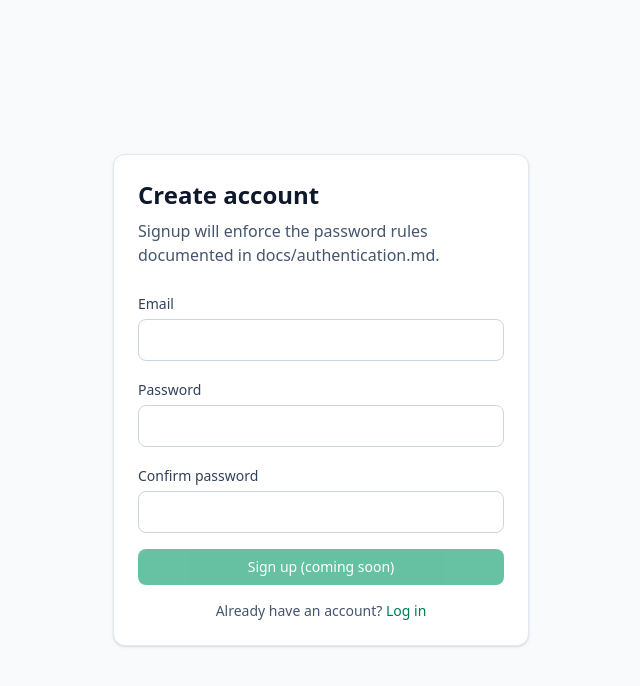
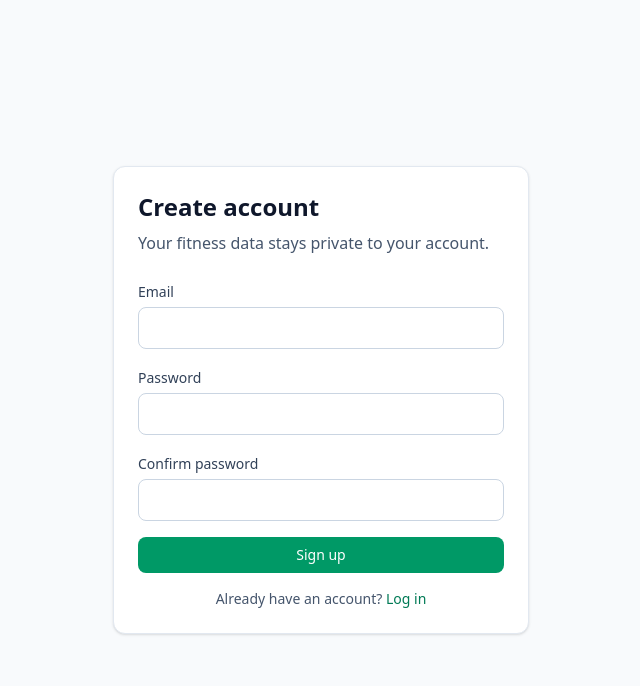
Before and after one commit to aperez-999/fitness-wellness-tracker, a React (Vite) app in the folder frontend/: page /signup in a window 1280 px wide. Shown: the top 686 px of the page, without its empty margins (319-959 px from the left). Built offline with nearby package versions, Linux system fonts and the light colour scheme; no server answers.

Commit message:
feat(auth): Wire live login and signup pages with session UI
Connect auth forms to the API, show validation errors, add header
logout, and surface the signed-in user on dashboard and profile views.

```diff
--- a/frontend/src/pages/DashboardPage.jsx
+++ b/frontend/src/pages/DashboardPage.jsx
@@ -2,6 +2,7 @@ import { Link } from "react-router-dom";
 
 import PageCard from "../components/PageCard.jsx";
 import PlaceholderPanel from "../components/PlaceholderPanel.jsx";
+import { useAuth } from "../context/AuthContext.jsx";
 
 const summaryCards = [
   { title: "Workouts", to: "/workouts", text: "Log exercise sessions" },
@@ -10,11 +11,14 @@ const summaryCards = [
 ];
 
 export default function DashboardPage() {
+  const { user } = useAuth();
+  const name = user?.displayName || user?.email?.split("@")[0] || "there";
+
   return (
     <div className="space-y-6">
       <PageCard
-        title="Welcome back"
-        description="Dashboard shell from Sprint 2 wireframes. Summary data will appear after logging features ship."
+        title={`Welcome back, ${name}`}
+        description="Use the sections below to track workouts, nutrition, and goals."
       >
         <div className="grid gap-4 sm:grid-cols-2 lg:grid-cols-3">
           {summaryCards.map((card) => (
--- a/frontend/src/pages/HomePage.jsx
+++ b/frontend/src/pages/HomePage.jsx
@@ -1,9 +1,11 @@
+import { Link, Navigate } from "react-router-dom";
 import { useEffect, useState } from "react";
-import { Link } from "react-router-dom";
 
+import { useAuth } from "../context/AuthContext.jsx";
 import { checkHealth } from "../lib/api.js";
 
 export default function HomePage() {
+  const { isAuthenticated, loading } = useAuth();
   const [apiStatus, setApiStatus] = useState("checking");
 
   useEffect(() => {
@@ -11,6 +13,10 @@ export default function HomePage() {
       .then(() => setApiStatus("ok"))
       .catch(() => setApiStatus("offline"));
   }, []);
+
+  if (!loading && isAuthenticated) {
+    return <Navigate to="/dashboard" replace />;
+  }
 
   return (
     <div className="mx-auto flex min-h-screen max-w-3xl flex-col justify-center px-4 py-12">
@@ -22,8 +28,8 @@ export default function HomePage() {
           Fitness & Wellness Tracker
         </h1>
         <p className="mt-4 text-slate-600">
-          Starter template with planned navigation, documentation, and API
-          health check. Authentication and data features arrive in Sprint 3.
+          Track workouts, nutrition, and wellness goals in one place. Create an
+          account or log in to get started.
         </p>
         <p className="mt-4 text-sm text-slate-500">
           API status:{" "}
@@ -56,12 +62,6 @@ export default function HomePage() {
           >
             Sign up
           </Link>
-          <Link
-            to="/dashboard"
-            className="rounded-lg border border-slate-300 px-4 py-2 text-sm font-medium text-slate-700 hover:bg-slate-50"
-          >
-            View dashboard shell
-          </Link>
         </div>
       </div>
     </div>
--- a/frontend/src/pages/LoginPage.jsx
+++ b/frontend/src/pages/LoginPage.jsx
@@ -1,39 +1,71 @@
-import { Link } from "react-router-dom";
+import { Link, Navigate, useLocation, useNavigate } from "react-router-dom";
+import { useState } from "react";
 
+import FormField from "../components/FormField.jsx";
 import PageCard from "../components/PageCard.jsx";
+import { useAuth } from "../context/AuthContext.jsx";
 
 export default function LoginPage() {
+  const { login, isAuthenticated, loading } = useAuth();
+  const navigate = useNavigate();
+  const location = useLocation();
+  const [email, setEmail] = useState("");
+  const [password, setPassword] = useState("");
+  const [error, setError] = useState("");
+  const [submitting, setSubmitting] = useState(false);
+
+  if (!loading && isAuthenticated) {
+    return <Navigate to="/dashboard" replace />;
+  }
+
+  async function handleSubmit(event) {
+    event.preventDefault();
+    setError("");
+    setSubmitting(true);
+
+    try {
+      await login({ email, password });
+      const redirectTo = location.state?.from || "/dashboard";
+      navigate(redirectTo, { replace: true });
+    } catch (err) {
+      setError(err.message || "Invalid email or password");
+    } finally {
+      setSubmitting(false);
+    }
+  }
+
   return (
     <div className="mx-auto flex min-h-screen max-w-md items-center px-4 py-12">
-      <PageCard
-        title="Log in"
-        description="Authentication wiring is planned for Sprint 3. This page matches the wireframe layout."
-      >
-        <form className="space-y-4" onSubmit={(e) => e.preventDefault()}>
-          <label className="block">
-            <span className="text-sm font-medium text-slate-700">Email</span>
-            <input
-              type="email"
-              className="mt-1 w-full rounded-lg border border-slate-300 px-3 py-2"
-              placeholder="you@example.com"
-              disabled
-            />
-          </label>
-          <label className="block">
-            <span className="text-sm font-medium text-slate-700">Password</span>
-            <input
-              type="password"
-              className="mt-1 w-full rounded-lg border border-slate-300 px-3 py-2"
-              placeholder="••••••••"
-              disabled
-            />
-          </label>
+      <PageCard title="Log in" description="Sign in to access your fitness data.">
+        <form className="space-y-4" onSubmit={handleSubmit}>
+          <FormField
+            id="login-email"
+            label="Email"
+            type="email"
+            value={email}
+            onChange={(e) => setEmail(e.target.value)}
+            placeholder="you@example.com"
+            autoComplete="email"
+          />
+          <FormField
+            id="login-password"
+            label="Password"
+            type="password"
+            value={password}
+            onChange={(e) => setPassword(e.target.value)}
+            autoComplete="current-password"
+          />
+          {error ? (
+            <p className="rounded-lg bg-rose-50 px-3 py-2 text-sm text-rose-700">
+              {error}
+            </p>
+          ) : null}
           <button
             type="submit"
-            className="w-full rounded-lg bg-emerald-600 px-4 py-2 text-sm font-medium text-white opacity-60"
-            disabled
+            disabled={submitting}
+            className="w-full rounded-lg bg-emerald-600 px-4 py-2 text-sm font-medium text-white hover:bg-emerald-700 disabled:opacity-60"
           >
-            Log in (coming soon)
+            {submitting ? "Signing in..." : "Log in"}
           </button>
         </form>
         <p className="mt-4 text-center text-sm text-slate-600">
--- a/frontend/src/pages/ProfilePage.jsx
+++ b/frontend/src/pages/ProfilePage.jsx
@@ -1,7 +1,10 @@
 import PageCard from "../components/PageCard.jsx";
 import PlaceholderPanel from "../components/PlaceholderPanel.jsx";
+import { useAuth } from "../context/AuthContext.jsx";
 
 export default function ProfilePage() {
+  const { user } = useAuth();
+
   return (
     <PageCard
       title="Profile"
@@ -10,17 +13,17 @@ export default function ProfilePage() {
       <dl className="grid gap-3 text-sm sm:grid-cols-2">
         <div>
           <dt className="font-medium text-slate-500">Email</dt>
-          <dd className="text-slate-800">not signed in</dd>
+          <dd className="text-slate-800">{user?.email}</dd>
         </div>
         <div>
           <dt className="font-medium text-slate-500">Display name</dt>
-          <dd className="text-slate-800">—</dd>
+          <dd className="text-slate-800">{user?.displayName || "—"}</dd>
         </div>
       </dl>
       <div className="mt-6">
         <PlaceholderPanel
           title="Account settings"
-          body="Profile editing and logout will be wired when authentication is implemented."
+          body="Display name editing and additional profile options are planned for a future sprint."
         />
       </div>
     </PageCard>
--- a/frontend/src/pages/SignupPage.jsx
+++ b/frontend/src/pages/SignupPage.jsx
@@ -1,47 +1,93 @@
-import { Link } from "react-router-dom";
+import { Link, Navigate, useNavigate } from "react-router-dom";
+import { useState } from "react";
 
+import FormField from "../components/FormField.jsx";
 import PageCard from "../components/PageCard.jsx";
+import { useAuth } from "../context/AuthContext.jsx";
+
+const PASSWORD_REGEX = /^(?=.*[0-9])(?=.*[^A-Za-z0-9]).{8,}$/;
 
 export default function SignupPage() {
+  const { signup, isAuthenticated, loading } = useAuth();
+  const navigate = useNavigate();
+  const [email, setEmail] = useState("");
+  const [password, setPassword] = useState("");
+  const [confirmPassword, setConfirmPassword] = useState("");
+  const [error, setError] = useState("");
+  const [submitting, setSubmitting] = useState(false);
+
+  if (!loading && isAuthenticated) {
+    return <Navigate to="/dashboard" replace />;
+  }
+
+  async function handleSubmit(event) {
+    event.preventDefault();
+    setError("");
+
+    if (password !== confirmPassword) {
+      setError("Passwords do not match");
+      return;
+    }
+
+    if (!PASSWORD_REGEX.test(password)) {
+      setError("Password must be at least 8 characters and include 1 number and 1 symbol");
+      return;
+    }
+
+    setSubmitting(true);
+
+    try {
+      await signup({ email, password, confirmPassword });
+      navigate("/dashboard", { replace: true });
+    } catch (err) {
+      setError(err.message || "Could not create account");
+    } finally {
+      setSubmitting(false);
+    }
+  }
+
   return (
     <div className="mx-auto flex min-h-screen max-w-md items-center px-4 py-12">
       <PageCard
         title="Create account"
-        description="Signup will enforce the password rules documented in docs/authentication.md."
+        description="Your fitness data stays private to your account."
       >
-        <form className="space-y-4" onSubmit={(e) => e.preventDefault()}>
-          <label className="block">
-            <span className="text-sm font-medium text-slate-700">Email</span>
-            <input
+        <form className="space-y-4" onSubmit={handleSubmit}>
+          <FormField
+            id="signup-email"
+            label="Email"
             type="email"
-              className="mt-1 w-full rounded-lg border border-slate-300 px-3 py-2"
-              disabled
+            value={email}
+            onChange={(e) => setEmail(e.target.value)}
+            autoComplete="email"
           />
-          </label>
-          <label className="block">
-            <span className="text-sm font-medium text-slate-700">Password</span>
-            <input
+          <FormField
+            id="signup-password"
+            label="Password"
             type="password"
-              className="mt-1 w-full rounded-lg border border-slate-300 px-3 py-2"
-              disabled
+            value={password}
+            onChange={(e) => setPassword(e.target.value)}
+            autoComplete="new-password"
           />
-          </label>
-          <label className="block">
-            <span className="text-sm font-medium text-slate-700">
-              Confirm password
-            </span>
-            <input
+          <FormField
+            id="signup-confirm"
+            label="Confirm password"
             type="password"
-              className="mt-1 w-full rounded-lg border border-slate-300 px-3 py-2"
-              disabled
+            value={confirmPassword}
+            onChange={(e) => setConfirmPassword(e.target.value)}
+            autoComplete="new-password"
           />
-          </label>
+          {error ? (
+            <p className="rounded-lg bg-rose-50 px-3 py-2 text-sm text-rose-700">
+              {error}
+            </p>
+          ) : null}
           <button
             type="submit"
-            className="w-full rounded-lg bg-emerald-600 px-4 py-2 text-sm font-medium text-white opacity-60"
-            disabled
+            disabled={submitting}
+            className="w-full rounded-lg bg-emerald-600 px-4 py-2 text-sm font-medium text-white hover:bg-emerald-700 disabled:opacity-60"
           >
-            Sign up (coming soon)
+            {submitting ? "Creating account..." : "Sign up"}
           </button>
         </form>
         <p className="mt-4 text-center text-sm text-slate-600">
```
Also changed, not shown: frontend/src/components/AppLayout.jsx (+24 -3 lines), 1 other file (tests, documents, lock files or other folders). Lines whose indentation alone changed are shown as unchanged.
